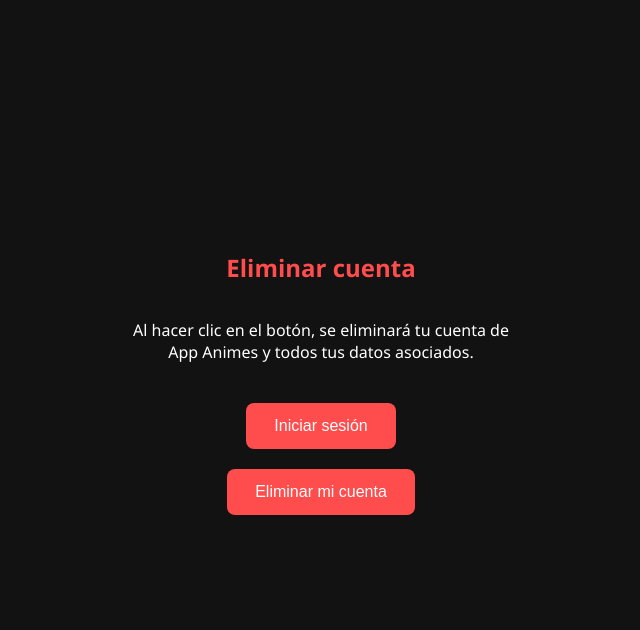
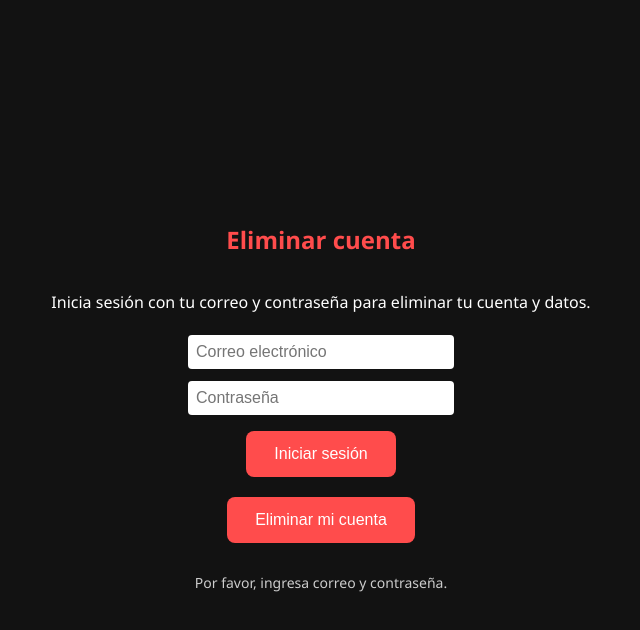
Before and after one commit to SpAy2024/app-animes-delete, a plain HTML site: page index.html in a window 1280 px wide. Both pictures are taken after a click on the button "Iniciar sesión". Shown: the whole page, without its empty margins (319-959 px from the left). Drawn offline with Linux system fonts and the light colour scheme; no server answers.

Commit message:
Update index.html

```diff
--- a/index.html
+++ b/index.html
@@ -24,9 +24,13 @@
     h2 {
       color: #ff4c4c;
     }
-    p {
-      max-width: 400px;
-      margin-bottom: 30px;
+    input {
+      margin: 6px 0;
+      padding: 8px;
+      width: 250px;
+      border-radius: 4px;
+      border: none;
+      font-size: 16px;
     }
     button {
       background-color: #ff4c4c;
@@ -52,8 +56,10 @@
 </head>
 <body>
   <h2>Eliminar cuenta</h2>
-  <p>Al hacer clic en el botón, se eliminará tu cuenta de App Animes y todos tus datos asociados.</p>
+  <p>Inicia sesión con tu correo y contraseña para eliminar tu cuenta y datos.</p>
 
+  <input type="email" id="email" placeholder="Correo electrónico" />
+  <input type="password" id="password" placeholder="Contraseña" />
   <button id="loginBtn">Iniciar sesión</button>
   <button id="deleteBtn" disabled>Eliminar mi cuenta</button>
 
@@ -72,12 +78,24 @@
     const msg = document.getElementById('msg');
     const loginBtn = document.getElementById('loginBtn');
     const deleteBtn = document.getElementById('deleteBtn');
+    const emailInput = document.getElementById('email');
+    const passwordInput = document.getElementById('password');
 
     loginBtn.addEventListener('click', () => {
-      firebase.auth().signInWithPopup(new firebase.auth.GoogleAuthProvider())
+      const email = emailInput.value.trim();
+      const password = passwordInput.value;
+
+      if (!email || !password) {
+        msg.innerText = "Por favor, ingresa correo y contraseña.";
+        return;
+      }
+
+      firebase.auth().signInWithEmailAndPassword(email, password)
       .then(() => {
         msg.innerText = "✅ Sesión iniciada correctamente.";
         loginBtn.disabled = true;
+        emailInput.disabled = true;
+        passwordInput.disabled = true;
         deleteBtn.disabled = false;
       })
       .catch(error => {
@@ -97,6 +115,10 @@
             msg.innerText = "✅ Tu cuenta y datos han sido eliminados correctamente.";
             deleteBtn.disabled = true;
             loginBtn.disabled = false;
+            emailInput.disabled = false;
+            passwordInput.disabled = false;
+            emailInput.value = "";
+            passwordInput.value = "";
           })
           .catch(error => {
             if (error.code === 'auth/requires-recent-login') {
```
